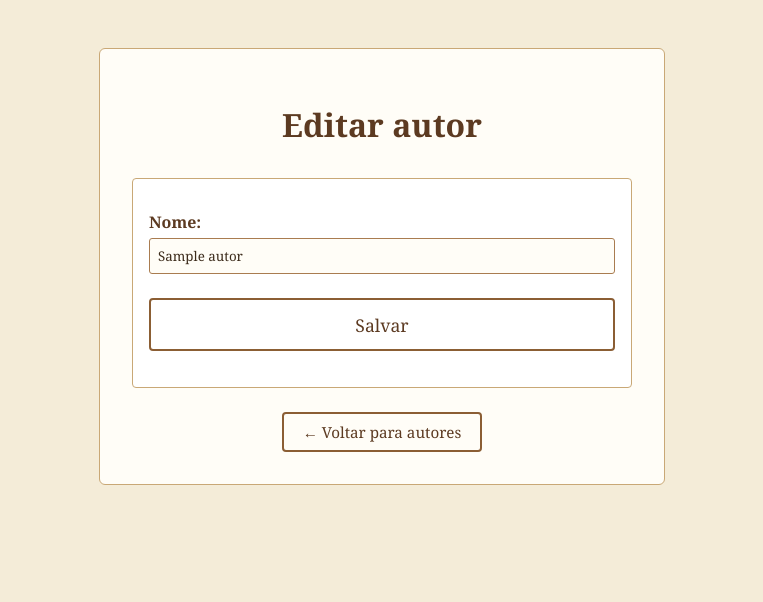
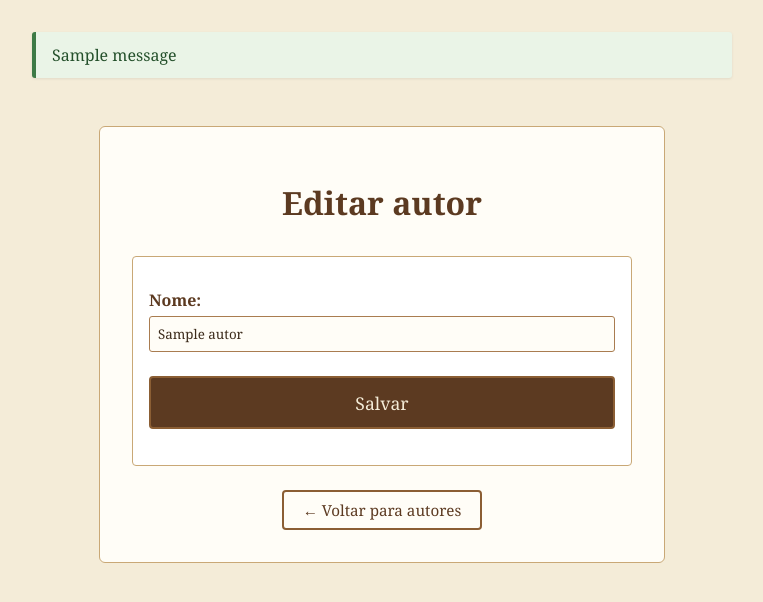
Before and after one commit to solraC09/aula-django, a Django app: page /autores/1/editar/ in a window 1280 px wide. Shown: the part 62-664 px from the top of the page, without its empty margins (258-1021 px from the left). Run offline with Django 5.2, Linux system fonts and the light colour scheme; a user stored in the database is signed in; tables that the repository leaves empty hold one stand-in row (values such as "Sample post"); one stand-in notice (Sample message) is shown.

Commit message:
style: mensagens, paginação, páginas de erro e botão principal legível

```diff
--- a/acervo/static/css/style.css
+++ b/acervo/static/css/style.css
@@ -107,10 +107,12 @@ tr:hover {
 
 
 .botao-principal {
+    display: inline-block;
+    cursor: pointer;
     font-family: 'Georgia', 'Times New Roman', serif;
     font-size: 1.1rem;
-    background-color: transparent;
-    color: #5c3a21;
+    background-color: #5c3a21;
+    color: #f4ecd8;
     text-decoration: none;
     padding: 0.8rem 2rem;
     border-radius: 4px;
@@ -121,6 +123,7 @@ tr:hover {
 
 .botao-principal:hover {
     background-color: #8b5e34;
+    color: #fffdf7;
 }
 
 
@@ -331,3 +334,56 @@ tr:hover {
     font-size: 0.9rem;
     font-weight: bold;
 }
+
+/* Mensagens de confirmação */
+
+.mensagens {
+    max-width: 700px;
+    margin: 0 auto 1.5rem;
+}
+
+.mensagem {
+    margin: 0 0 0.5rem;
+    padding: 0.75rem 1rem;
+    border-left: 4px solid #8b5e34;
+    border-radius: 3px;
+    background-color: #fffdf7;
+    box-shadow: 0 1px 3px rgba(0, 0, 0, 0.08);
+}
+
+.mensagem-success {
+    border-left-color: #3d7a46;
+    background-color: #eaf4e7;
+    color: #24502b;
+}
+
+.mensagem-error {
+    border-left-color: #a12a1a;
+    background-color: #f9e7e4;
+    color: #7a1f13;
+}
+
+/* Paginação */
+
+.paginacao {
+    display: flex;
+    justify-content: center;
+    align-items: center;
+    gap: 1rem;
+    margin-top: 1.5rem;
+}
+
+/* Páginas de erro */
+
+.pagina-erro {
+    max-width: 500px;
+    margin: 3rem auto;
+    text-align: center;
+}
+
+.codigo-erro {
+    font-size: 4rem;
+    font-weight: bold;
+    color: #8b5e34;
+    margin: 0;
+}
--- a/core/templates/base.html
+++ b/core/templates/base.html
@@ -5,7 +5,7 @@
     <meta charset="UTF-8">
     <meta name="viewport" content="width=device-width, initial-scale=1">
     <title>{% block titulo %}Acervo da Biblioteca{% endblock %}</title>
-    <link rel="stylesheet" href="{% static 'css/style.css' %}?v=6">
+    <link rel="stylesheet" href="{% static 'css/style.css' %}?v=7">
 </head>
 <body>
 
@@ -23,6 +23,14 @@
 </header>
 {% endif %}
 
+{% if messages %}
+<div class="mensagens">
+    {% for message in messages %}
+        <p class="mensagem mensagem-{{ message.tags }}">{{ message }}</p>
+    {% endfor %}
+</div>
+{% endif %}
+
 {% block conteudo %}{% endblock %}
 
 </body>
```
